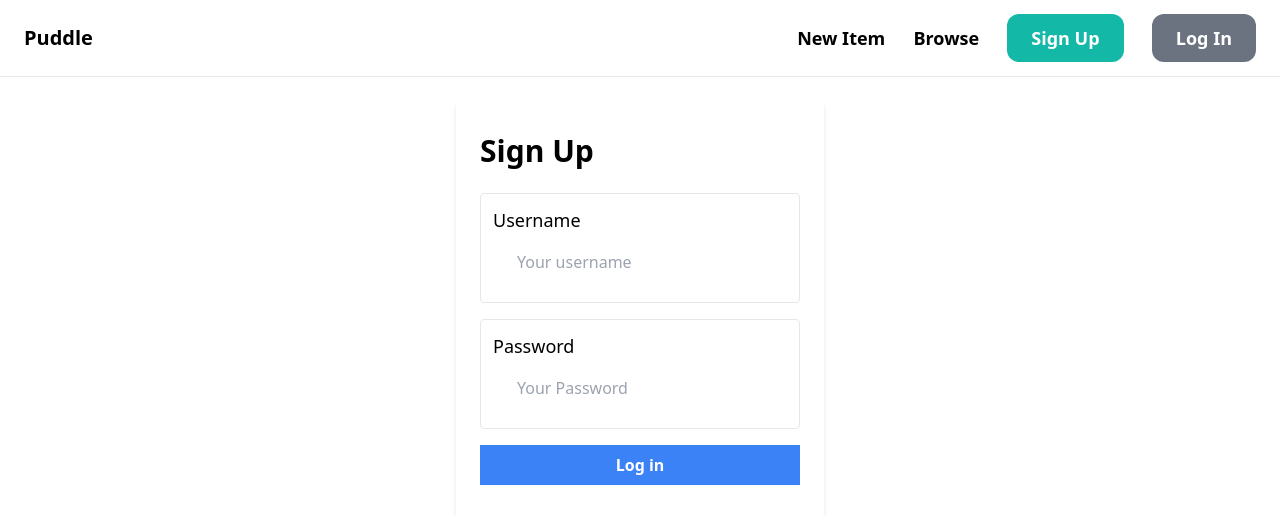
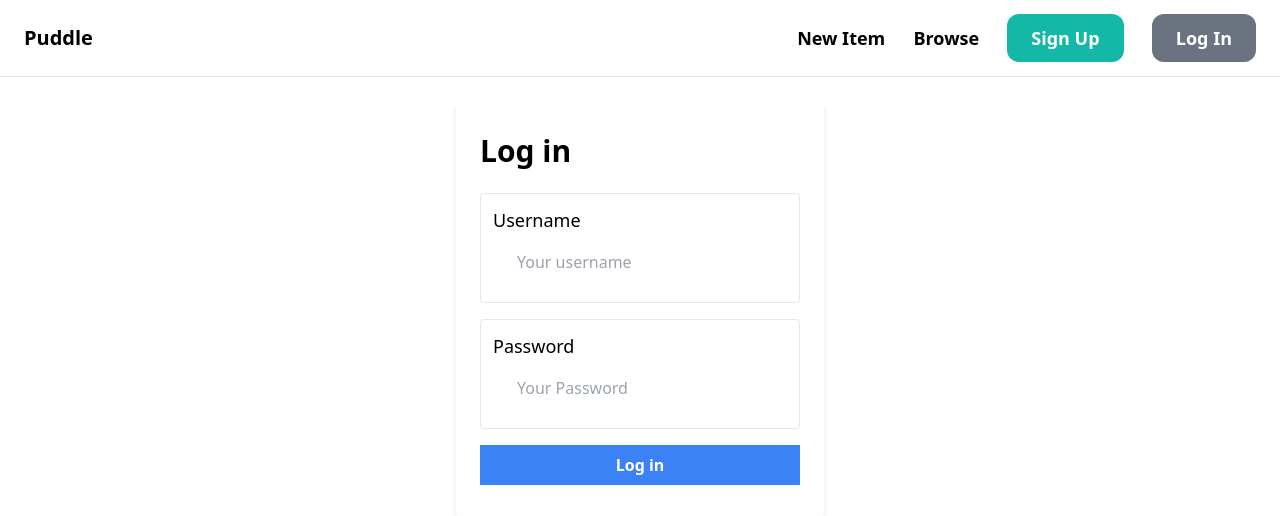
Before and after one commit to g-popov16/CodeForHire, a Django app: page /login/ in a window 1280 px wide. Shown: the top 516 px of the page. Run offline with Django 4.2, Linux system fonts and the light colour scheme; some libraries are stand-ins or nearby versions.

Commit message:
Update login.html

```diff
--- a/puddle/core/templates/core/login.html
+++ b/puddle/core/templates/core/login.html
@@ -7,7 +7,7 @@
 
 <div class="container max-w-sm mx-auto flex-1 flex flex-col items-center justify-center px-2">
     <div class="bg-white px-6 py-8 rounded shadow-md text-black w-full">
-        <h1 class="text-3xl font-bold mb-6">Sign Up</h1>
+        <h1 class="text-3xl font-bold mb-6">Log in</h1>
 
         <form method="post" action=".">
             {% csrf_token %}
```
